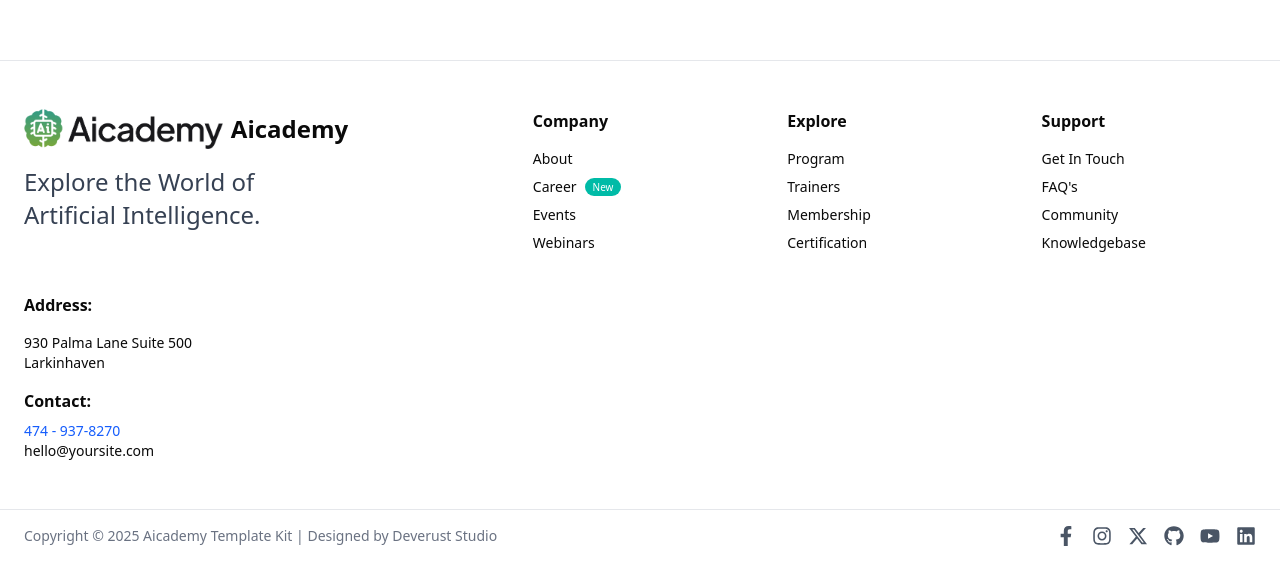
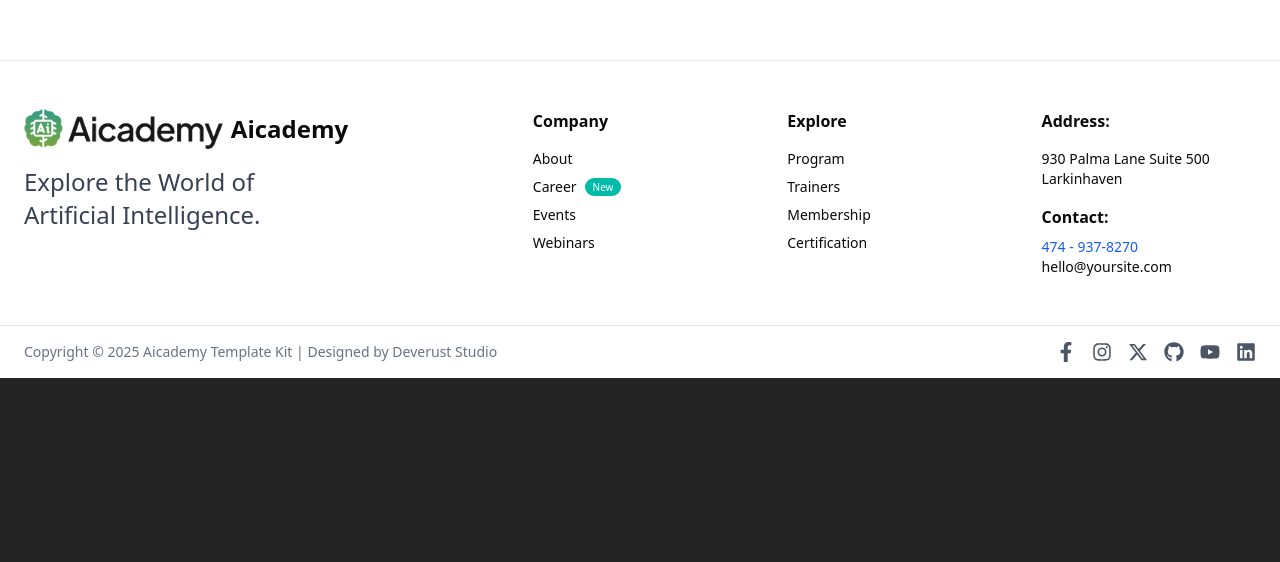
Before and after one commit to nios-x/temroryudesign, a React (Vite) app: page / in a window 1280 px wide. Shown: the part 1428-1990 px from the top of the page. After the commit the page ends 1806 px from the top, so only its background shows below. Built offline with nearby package versions, Linux system fonts and the light colour scheme.

Commit message:
first commit

```diff
--- a/src/homepage/Footer.tsx
+++ b/src/homepage/Footer.tsx
@@ -43,16 +43,7 @@ export default function Footer() {
           </ul>
         </div>
 
-        {/* Support */}
-        <div>
-          <h3 className="font-bold mb-4">Support</h3>
-          <ul className="space-y-2 text-sm">
-            <li><a href="#">Get In Touch</a></li>
-            <li><a href="#">FAQ's</a></li>
-            <li><a href="#">Community</a></li>
-            <li><a href="#">Knowledgebase</a></li>
-          </ul>
-        </div>
+
 
         {/* Address */}
         <div>
```
